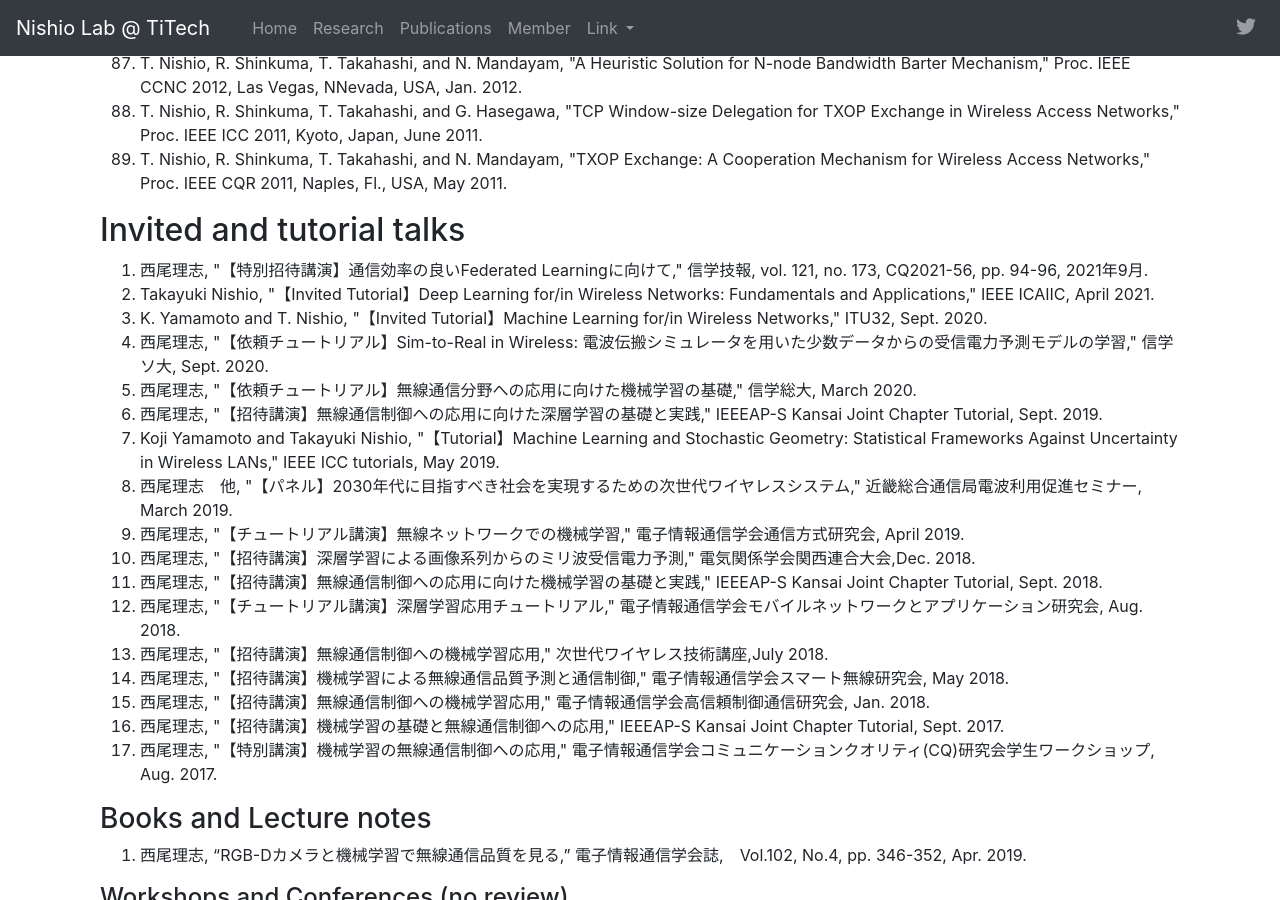
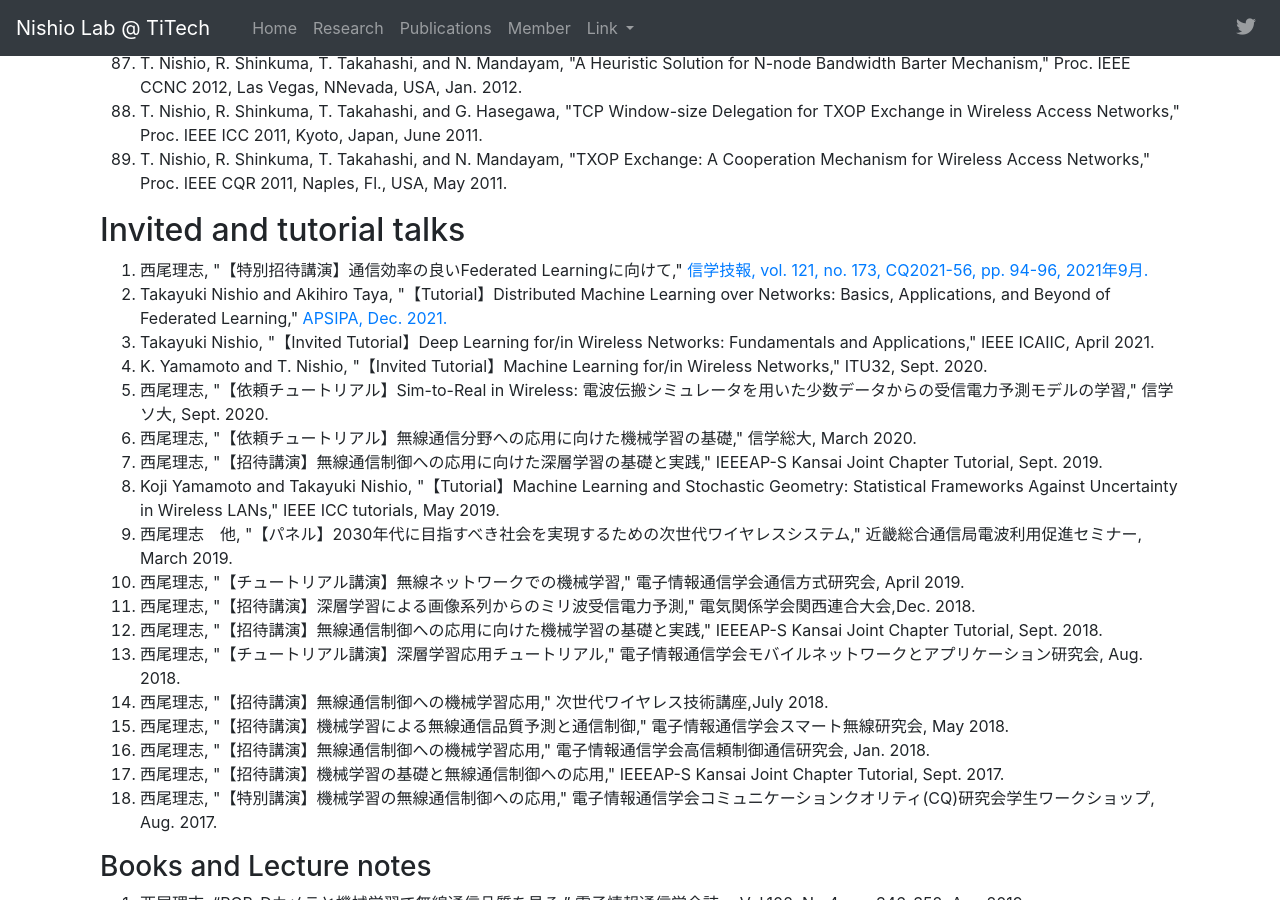
Before and after one commit to nishio-laboratory/nishio-laboratory.github.io, a Jekyll site: the page built from _pages/publications.md, in a window 1280 px wide and 900 px high, scrolled down 7814 px. Built offline with Jekyll 4.4.1, drawn with Linux system fonts in a browser that asks for light colours; nearby versions of some CDN libraries.

Commit message:
業績更新

```diff
--- a/_data/pub_tutorial.yml
+++ b/_data/pub_tutorial.yml
@@ -2,7 +2,16 @@
   title: "【特別招待講演】通信効率の良いFederated Learningに向けて"
   journal: "信学技報, vol. 121, no. 173, CQ2021-56, pp. 94-96, 2021年9月."
   year: 2021
-  url:
+  url: https://www.ieice.org/ken/paper/202109109Cf2/
+  image: dummy.png
+  description:
+  highlight: 0
+
+- authors: "Takayuki Nishio and Akihiro Taya"
+  title: "【Tutorial】Distributed Machine Learning over Networks: Basics, Applications, and Beyond of Federated Learning"
+  journal: "APSIPA, Dec. 2021."
+  year: 2021
+  url: https://www.apsipa2021.org/tutorial.html
   image: dummy.png
   description:
   highlight: 0
```
